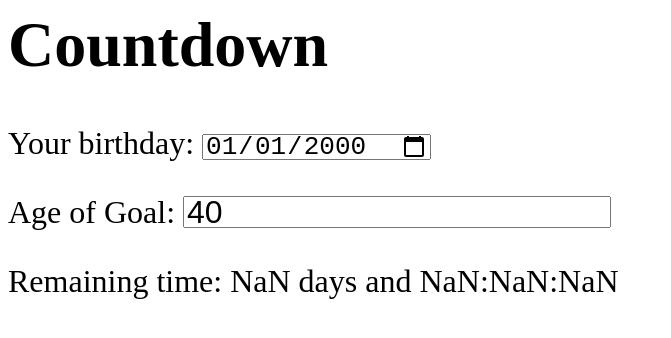
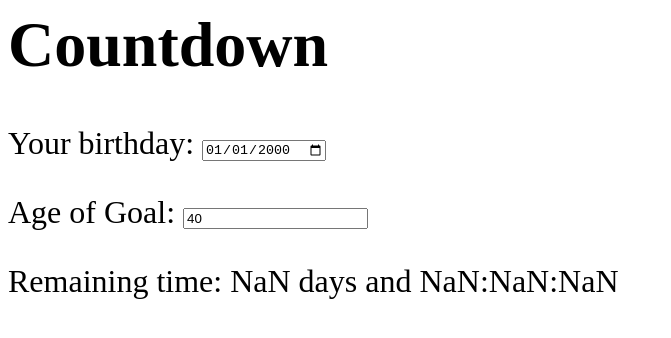
Before and after one commit to yancya/countdown_page, a plain HTML site: page public/index.html in a window 1280 px wide. Shown: the whole page, without its empty margins (0-671 px from the left). Drawn offline with Linux system fonts and the light colour scheme.

Commit message:
Remove style for input element

```diff
--- a/public/index.html
+++ b/public/index.html
@@ -5,11 +5,6 @@
       body {
         width: 100%;
         font-size: 2em;
-      }
-
-      input {
-        height: 1em;
-        font-size: 1em;
       }
     </style>
   </head>
```
